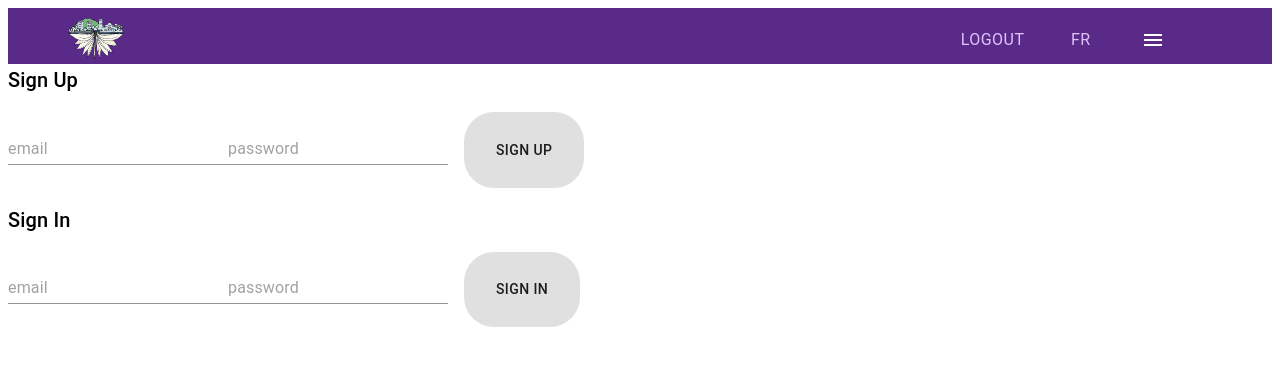
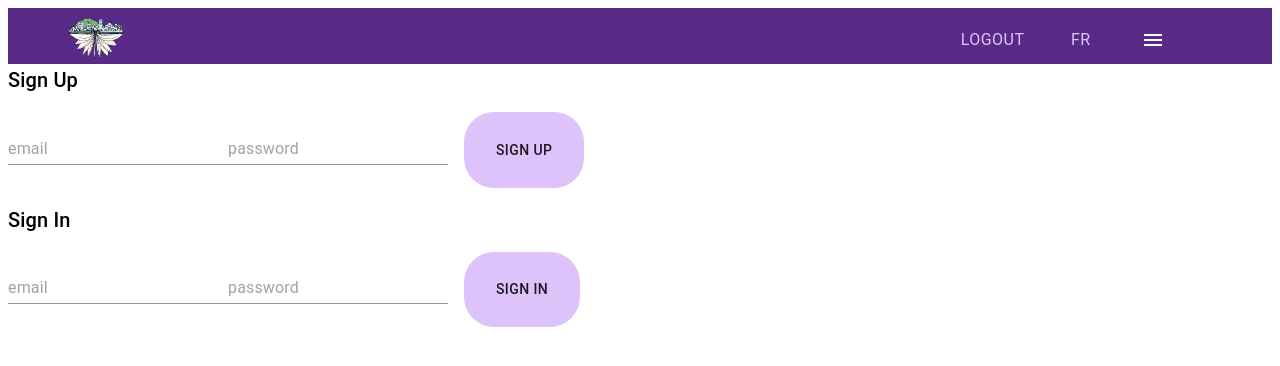
Before and after one commit to Alex-Aditi/htg-practitioner-panel, a React app: page / in a window 1280 px wide. Shown: the top 366 px of the page. Built offline with nearby package versions, Linux system fonts and the light colour scheme; no server answers; the HTML template or start-up script is replaced by a standard one.

Commit message:
Button coloring!!! 💜💜💜💜💜💜💜💜💜💜💜💜💜💜💜

```diff
--- a/src/js/components/SignUpFlow.js
+++ b/src/js/components/SignUpFlow.js
@@ -22,7 +22,10 @@ const SignUpFlow = () => {
         value={newUserPassword}
         onChange={updateState(setNewUserPassword)}
       ></Input>
-      <Button onClick={() => console.log({ newUserEmail, newUserPassword })}>
+      <Button
+        color={"primary"}
+        onClick={() => console.log({ newUserEmail, newUserPassword })}
+      >
         Sign Up
       </Button>
       <br></br>
@@ -38,6 +41,7 @@ const SignUpFlow = () => {
         onChange={updateState(setReturningUserPassword)}
       ></Input>
       <Button
+        color={"primary"}
         onClick={() => {
           alert(returningUserEmail);
           alert(returningUserPassword);
```
